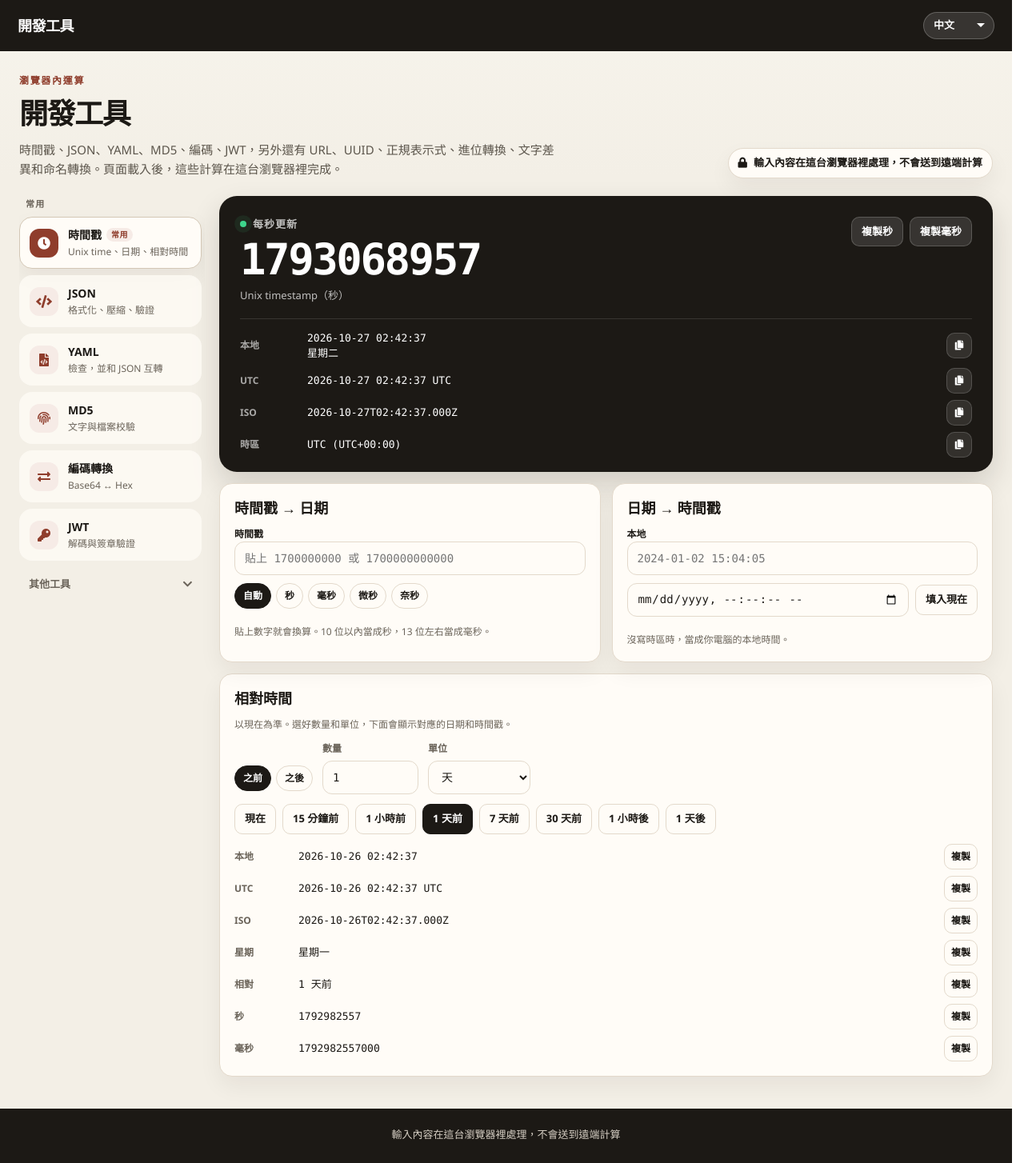
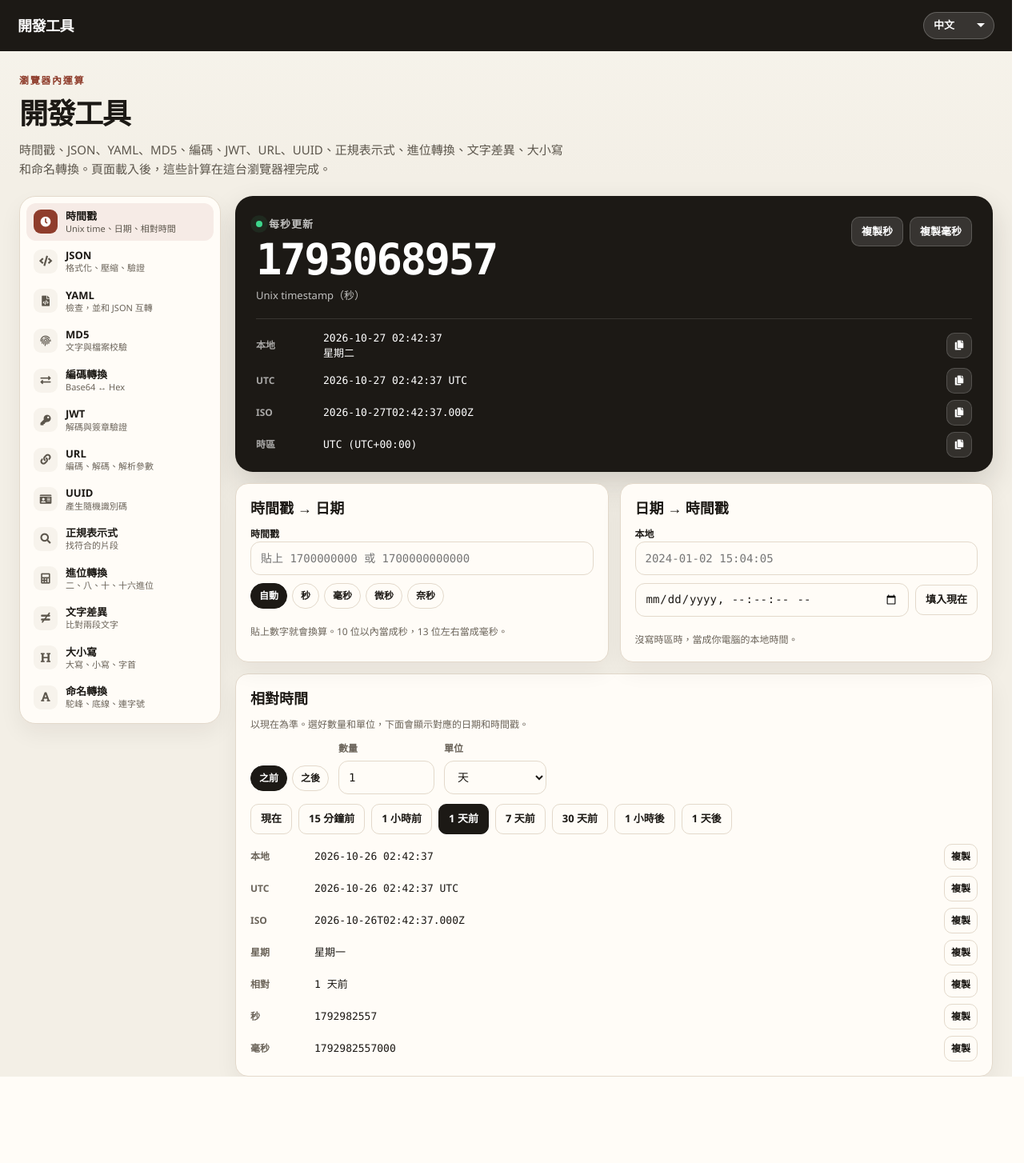
Before and after one commit to Chenyuting0916/My-First-Website, a PHP site: page /tools.html in a window 1280 px wide. Shown: the whole page at 80% size. After the commit the page ends 1346 px from the top, so only its background shows below. Run offline with PHP 8.4, Linux system fonts and the light colour scheme.

Commit message:
工具清單收成同一欄，並加上英文大小寫 (#11)
* 工具清單收成同一欄，並加上英文大小寫。

左側不再分開「其他工具」。大小寫會顯示大寫、小寫、字首大寫和句首大寫。

Co-authored-by: cyt <tim376755000@gmail.com>

* 拿掉工具頁上的本機處理說明。

頁首的提示和頁尾那一行不再顯示給使用者。

Co-authored-by: cyt <tim376755000@gmail.com>

---------

Co-authored-by: Cursor Agent <cursoragent@cursor.com>

```diff
--- a/css/tools.css
+++ b/css/tools.css
@@ -19,8 +19,7 @@ body.tools-page {
     font-family: "Segoe UI", "PingFang TC", "Hiragino Sans", "Noto Sans TC", "Microsoft JhengHei", sans-serif;
 }
 
-body.tools-page .tk-appbar,
-body.tools-page .tk-appfoot {
+body.tools-page .tk-appbar {
     flex: 0 0 auto;
 }
 
@@ -49,21 +48,6 @@ body.tools-page .tk-appfoot {
 .tk-brand:focus {
     color: #fff;
     text-decoration: none;
-}
-
-.tk-appfoot {
-    margin-top: 40px;
-    padding: 22px 16px 26px;
-    background: var(--nav);
-    text-align: center;
-}
-
-.tk-appfoot p {
-    max-width: 640px;
-    margin: 0 auto;
-    color: var(--nav-text);
-    font-size: 13px;
-    line-height: 1.6;
 }
 
 body.tools-page .container {
@@ -155,24 +139,9 @@ body.tools-page [hidden] {
     line-height: 1.6;
 }
 
-.tk-privacy {
-    display: inline-flex;
-    align-items: center;
-    gap: 8px;
-    flex: 0 0 auto;
-    background: var(--card);
-    border: 1px solid var(--line);
-    color: var(--ink);
-    border-radius: 999px;
-    padding: 8px 12px;
-    font-size: 13px;
-    font-weight: 650;
-    box-shadow: var(--shadow);
-}
-
 .tk-shell {
     display: grid;
-    grid-template-columns: 232px minmax(0, 1fr);
+    grid-template-columns: 252px minmax(0, 1fr);
     gap: 18px;
     align-items: start;
     min-width: 0;
@@ -181,16 +150,20 @@ body.tools-page [hidden] {
 .tk-tabs {
     display: flex;
     flex-direction: column;
-    gap: 8px;
+    gap: 2px;
     scrollbar-width: thin;
     scrollbar-color: var(--scroll) transparent;
     position: sticky;
-    top: 64px;
-    max-height: calc(100vh - 92px);
-    max-height: calc(100dvh - 92px);
+    top: 76px;
+    max-height: calc(100vh - 96px);
+    max-height: calc(100dvh - 96px);
     overflow-y: auto;
     overscroll-behavior: contain;
-    padding-right: 4px;
+    padding: 8px;
+    background: var(--card);
+    border: 1px solid var(--line);
+    border-radius: 20px;
+    box-shadow: var(--shadow);
 }
 
 .tk-tabs::-webkit-scrollbar {
@@ -209,115 +182,64 @@ body.tools-page [hidden] {
     box-shadow: none;
 }
 
-.tk-group-label {
-    margin: 2px 8px 0;
-    color: var(--faint);
-    font-size: 11px;
-    font-weight: 700;
-    letter-spacing: 0.12em;
-}
-
-.tk-more {
-    display: flex;
-    align-items: center;
-    justify-content: space-between;
-    width: 100%;
-    margin-top: 4px;
-    border: 0;
-    background: transparent;
-    color: var(--faint);
-    border-radius: 12px;
-    padding: 8px 12px;
-    font-size: 13px;
-    font-weight: 700;
-    cursor: pointer;
-}
-
-.tk-more i {
-    transition: transform 0.15s ease;
-}
-
-.tk-more.is-open i {
-    transform: rotate(180deg);
-}
-
-.tk-more-panel {
-    display: flex;
-    flex-direction: column;
-    gap: 8px;
-}
-
-.tk-more-panel.is-collapsed {
-    display: none;
-}
-
 .tk-tab {
     display: flex;
     align-items: center;
-    gap: 12px;
+    gap: 10px;
     width: 100%;
     text-align: left;
     border: 1px solid transparent;
-    background: rgba(255, 252, 247, 0.72);
+    background: transparent;
     color: var(--ink);
-    border-radius: 16px;
-    padding: 11px 12px;
+    border-radius: 12px;
+    padding: 7px 8px;
     cursor: pointer;
 }
 
 .tk-tab i {
-    width: 36px;
-    height: 36px;
-    border-radius: 12px;
+    width: 30px;
+    height: 30px;
+    border-radius: 9px;
     display: grid;
     place-items: center;
-    background: var(--accent-soft);
-    color: var(--accent);
+    background: var(--wash);
+    color: var(--muted);
+    font-size: 13px;
     flex: 0 0 auto;
 }
 
 .tk-tab strong {
-    display: flex;
-    align-items: center;
-    gap: 6px;
-    font-size: 14px;
+    display: block;
+    font-size: 13px;
     font-weight: 700;
+    line-height: 1.25;
     white-space: nowrap;
 }
 
 .tk-tab small {
     display: block;
-    margin-top: 2px;
+    margin-top: 1px;
     color: var(--faint);
-    font-size: 12px;
+    font-size: 11px;
     font-weight: 500;
+    line-height: 1.3;
 }
 
 .tk-tab:hover {
-    background: rgba(255, 255, 255, 0.9);
+    background: var(--wash);
 }
 
 .tk-tab.is-active {
-    background: var(--card);
-    border-color: var(--line-strong);
-    box-shadow: var(--shadow);
+    background: var(--accent-soft);
 }
 
-.tk-tab.is-active i,
-.tk-tab.is-feature.is-active i {
+.tk-tab.is-active i {
     background: var(--accent);
     color: #fff;
 }
 
-.tk-badge {
-    font-style: normal;
-    font-size: 10px;
-    font-weight: 700;
-    letter-spacing: 0.04em;
-    color: var(--accent);
-    background: var(--accent-soft);
-    border-radius: 999px;
-    padding: 1px 6px;
+.tk-tab.is-active small {
+    color: var(--muted);
 }
 
 .tk-stage {
--- a/tools.html
+++ b/tools.html
@@ -5,7 +5,7 @@
     <meta charset="utf-8" />
     <meta name="viewport" content="width=device-width, initial-scale=1">
     <title data-i18n="tools.pageTitle">開發工具</title>
-    <meta name="description" data-i18n-content="tools.pageDescription" content="在瀏覽器裡使用的時間戳、JSON、YAML、雜湊、編碼、JWT、URL、UUID、正規表示式、進位轉換、文字差異與命名轉換。輸入內容不會送到遠端計算。">
+    <meta name="description" data-i18n-content="tools.pageDescription" content="在瀏覽器裡使用的時間戳、JSON、YAML、雜湊、編碼、JWT、URL、UUID、正規表示式、進位轉換、文字差異、大小寫與命名轉換。">
     <link rel="icon" type="image/x-icon" href="img/happy.ico">
     <link rel="stylesheet" type="text/css" href="css/bootstrap.css">
     <link rel="stylesheet" type="text/css" href="css/style.css">
@@ -36,22 +36,17 @@
             <div>
                 <p class="tk-kicker" data-i18n="tools.kicker">瀏覽器內運算</p>
                 <h1 class="tk-title" data-i18n="tools.title">開發工具</h1>
-                <p class="tk-lead" data-i18n="tools.lead">時間戳、JSON、YAML、MD5、編碼、JWT，另外還有 URL、UUID、正規表示式、進位轉換、文字差異和命名轉換。頁面載入後，這些計算在這台瀏覽器裡完成。</p>
-            </div>
-            <div class="tk-privacy">
-                <i class="fas fa-lock" aria-hidden="true"></i>
-                <span data-i18n="tools.privacy">輸入內容在這台瀏覽器裡處理，不會送到遠端計算</span>
+                <p class="tk-lead" data-i18n="tools.lead">時間戳、JSON、YAML、MD5、編碼、JWT、URL、UUID、正規表示式、進位轉換、文字差異、大小寫和命名轉換。頁面載入後，這些計算在這台瀏覽器裡完成。</p>
             </div>
         </header>
 
         <div class="tk-shell">
             <div class="tk-tabs" role="tablist" aria-label="tools">
-                <p class="tk-group-label" data-i18n="tools.group.common">常用</p>
-                <button type="button" class="tk-tab is-feature is-active" role="tab" id="tab-timestamp" data-tool="timestamp" aria-selected="true" aria-controls="panel-timestamp">
+                <button type="button" class="tk-tab is-active" role="tab" id="tab-timestamp" data-tool="timestamp" aria-selected="true" aria-controls="panel-timestamp">
                     <i class="fas fa-clock" aria-hidden="true"></i>
                     <span>
-                        <strong><span data-i18n="tools.nav.timestamp">時間戳</span><em class="tk-badge" data-i18n="tools.badge">常用</em></strong>
-                        <small data-i18n="tools.nav.timestampHint">Unix time ↔ 日期</small>
+                        <strong data-i18n="tools.nav.timestamp">時間戳</strong>
+                        <small data-i18n="tools.nav.timestampHint">Unix time、日期、相對時間</small>
                     </span>
                 </button>
                 <button type="button" class="tk-tab" role="tab" id="tab-json" data-tool="json" aria-selected="false" aria-controls="panel-json">
@@ -89,11 +84,6 @@
                         <small data-i18n="tools.nav.jwtHint">解碼與簽章驗證</small>
                     </span>
                 </button>
-                <button type="button" class="tk-more" id="moreTools" aria-expanded="false" aria-controls="moreToolsPanel">
-                    <span data-i18n="tools.more">其他工具</span>
-                    <i class="fas fa-chevron-down" aria-hidden="true"></i>
-                </button>
-                <div id="moreToolsPanel" class="tk-more-panel is-collapsed">
                     <button type="button" class="tk-tab" role="tab" id="tab-url" data-tool="url" aria-selected="false" aria-controls="panel-url">
                         <i class="fas fa-link" aria-hidden="true"></i>
                         <span>
@@ -129,6 +119,13 @@
                             <small data-i18n="tools.nav.diffHint">比對兩段文字</small>
                         </span>
                     </button>
+                    <button type="button" class="tk-tab" role="tab" id="tab-letters" data-tool="letters" aria-selected="false" aria-controls="panel-letters">
+                        <i class="fas fa-heading" aria-hidden="true"></i>
+                        <span>
+                            <strong data-i18n="tools.nav.letters">大小寫</strong>
+                            <small data-i18n="tools.nav.lettersHint">大寫、小寫、字首</small>
+                        </span>
+                    </button>
                     <button type="button" class="tk-tab" role="tab" id="tab-case" data-tool="case" aria-selected="false" aria-controls="panel-case">
                         <i class="fas fa-font" aria-hidden="true"></i>
                         <span>
@@ -136,7 +133,6 @@
                             <small data-i18n="tools.nav.caseHint">駝峰、底線、連字號</small>
                         </span>
                     </button>
-                </div>
             </div>
 
             <div class="tk-stage">
@@ -499,6 +495,21 @@
                     </div>
                 </div>
 
+                <div id="panel-letters" data-panel="letters" role="tabpanel" aria-labelledby="tab-letters" hidden>
+                    <div class="tk-card">
+                        <h2 class="tk-panel-title" data-i18n="tools.nav.letters">大小寫</h2>
+                        <div class="tk-toolbar">
+                            <button type="button" class="tk-btn" id="lettersSample" data-i18n="tools.sample">範例</button>
+                            <button type="button" class="tk-btn" id="lettersClear" data-i18n="tools.clear">清空</button>
+                        </div>
+                        <label class="tk-label" for="lettersIn" data-i18n="tools.letters.input">英文</label>
+                        <textarea class="tk-area tk-area-short" id="lettersIn" spellcheck="false" data-i18n-placeholder="tools.letters.placeholder" placeholder="貼上英文，例如 the quick brown fox"></textarea>
+                        <p class="tk-hint" data-i18n="tools.letters.hint">大寫和小寫會保留原本的標點。字首大寫是每個詞的第一個字母。句首大寫是句子開頭。</p>
+                        <p class="tk-banner err" id="lettersBanner" hidden></p>
+                        <div class="tk-result is-letters" id="lettersResult"></div>
+                    </div>
+                </div>
+
                 <div id="panel-case" data-panel="case" role="tabpanel" aria-labelledby="tab-case" hidden>
                     <div class="tk-card">
                         <h2 class="tk-panel-title" data-i18n="tools.nav.case">命名轉換</h2>
@@ -518,10 +529,6 @@
     </div>
 
     <div class="tk-toast" id="tkToast" role="status" aria-live="polite"></div>
-
-    <footer class="tk-appfoot">
-        <p data-i18n="tools.privacy">輸入內容在這台瀏覽器裡處理，不會送到遠端計算</p>
-    </footer>
 </body>
 
 </html>
--- a/works.html
+++ b/works.html
@@ -68,7 +68,7 @@
                         <p class="site-label" data-i18n="works.toolsKind">工具</p>
                         <h2 data-i18n="works.toolsTitle">開發工具</h2>
                         <p class="site-meta" data-i18n="works.toolsMeta">在瀏覽器裡計算</p>
-                        <p data-i18n="works.toolsBody">時間戳、JSON、YAML、雜湊、編碼、JWT，以及 URL、UUID、正規表示式、進位轉換、文字差異和命名轉換。計算在瀏覽器裡完成。</p>
+                        <p data-i18n="works.toolsBody">時間戳、JSON、YAML、雜湊、編碼、JWT、URL、UUID、正規表示式、進位轉換、文字差異、大小寫和命名轉換。計算在瀏覽器裡完成。</p>
                         <div class="site-links">
                             <a href="tools.html" data-i18n="works.open">打開</a>
                         </div>
```
Also changed, not shown: other parts of css/tools.css (+20 -11 lines), js/tools-core.js (+20 -1 lines), js/tools-core.test.js (+9 -0 lines), js/tools.js (+40 -15 lines), js/translations/en.json (+15 -10 lines), js/translations/ja.json (+14 -9 lines), js/translations/zh.json (+14 -9 lines), README.md.
